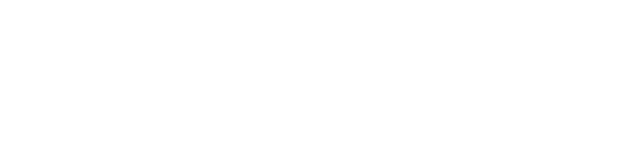
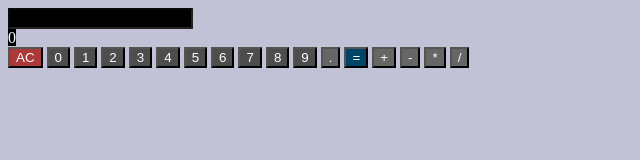
Before and after one commit to n-are-n/calc, a website: page src/index.html in a window 1280 px wide. Shown: the whole page, without its empty margins (0-640 px from the left). Drawn offline with Linux system fonts and the light colour scheme.

Commit message:
added styles

```diff
--- a/src/assets/css/style.css
+++ b/src/assets/css/style.css
@@ -0,0 +1,24 @@
+* {
+    color: white;
+}
+body {
+    background-color: #c2c2d6;
+}
+#clear {
+    background-color: rgb(172, 57, 57);
+}
+#equals {
+    background-color: rgb(0, 68, 102);
+}
+#decimal, .operator{
+    background-color: rgb(102, 102, 102);
+}
+.number {
+    background-color: #4d4d4d;
+}
+input {
+    color: orange;
+}
+output, input {
+    background-color: black;
+}
--- a/src/assets/js/index.js
+++ b/src/assets/js/index.js
@@ -0,0 +1,3 @@
+const allClear = () => document.getElementById('screen').reset()
+const inputValue = (num) => document.getElementById('input').value += num
+const calculate = (a, b, operator) => operator === '+' ? a + b : operator === '-' ? a - b : operator === '*' ? a * b : operator === '/' ? a / b : 'Invalid Operation!'
--- a/src/index.html
+++ b/src/index.html
@@ -8,5 +8,29 @@
     <script src="assets/js/index.js"></script>
 </head>
 <body>
+    <main>
+        <form id="screen">
+            <input type="text" id="input" disabled/>
+            <br>
+            <output id="display">0</output>
+        </form>
+        <button type="button" id="clear" onclick="allClear()">AC</button>
+        <button type="button" id="zero" class="number" onclick="inputValue(0)">0</button>
+        <button type="button" id="one" class="number" onclick="inputValue(1)">1</button>
+        <button type="button" id="two" class="number" onclick="inputValue(2)">2</button>
+        <button type="button" id="three" class="number" onclick="inputValue(3)">3</button>
+        <button type="button" id="four" class="number" onclick="inputValue(4)">4</button>
+        <button type="button" id="five" class="number" onclick="inputValue(5)">5</button>
+        <button type="button" id="six" class="number" onclick="inputValue(6)">6</button>
+        <button type="button" id="seven" class="number" onclick="inputValue(7)">7</button>
+        <button type="button" id="eight" class="number" onclick="inputValue(8)">8</button>
+        <button type="button" id="nine" class="number" onclick="inputValue(9)">9</button>
+        <button type="button" id="decimal" onclick="inputValue('.')">.</button>
+        <button type="button" id="equals" onclick="inputValue('=')">=</button>
+        <button type="button" id="add" class="operator" onclick="inputValue('+')">+</button>
+        <button type="button" id="subtract" class="operator" onclick="inputValue('-')">-</button>
+        <button type="button" id="multiply" class="operator" onclick="inputValue('*')">*</button>
+        <button type="button" id="divide" class="operator" onclick="inputValue('/')">/</button>
+    </main>
 </body>
 </html>
```
